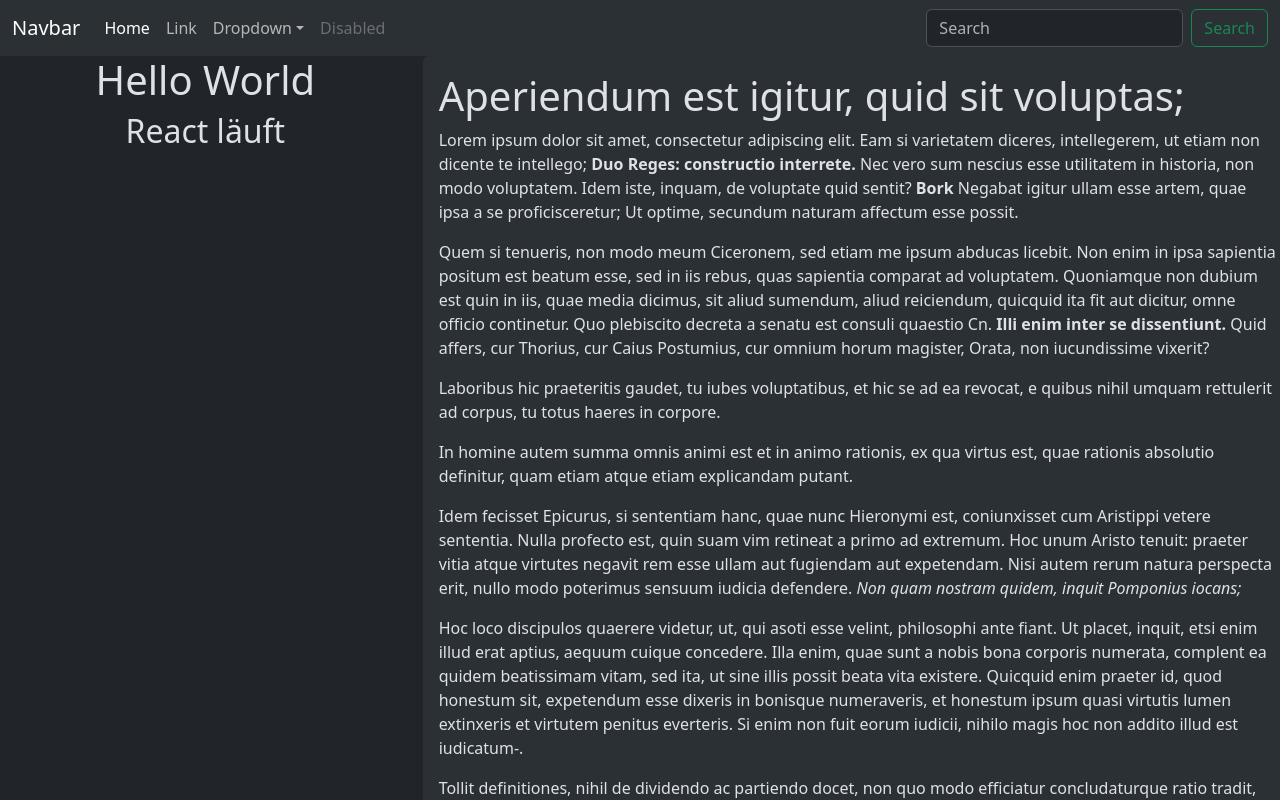
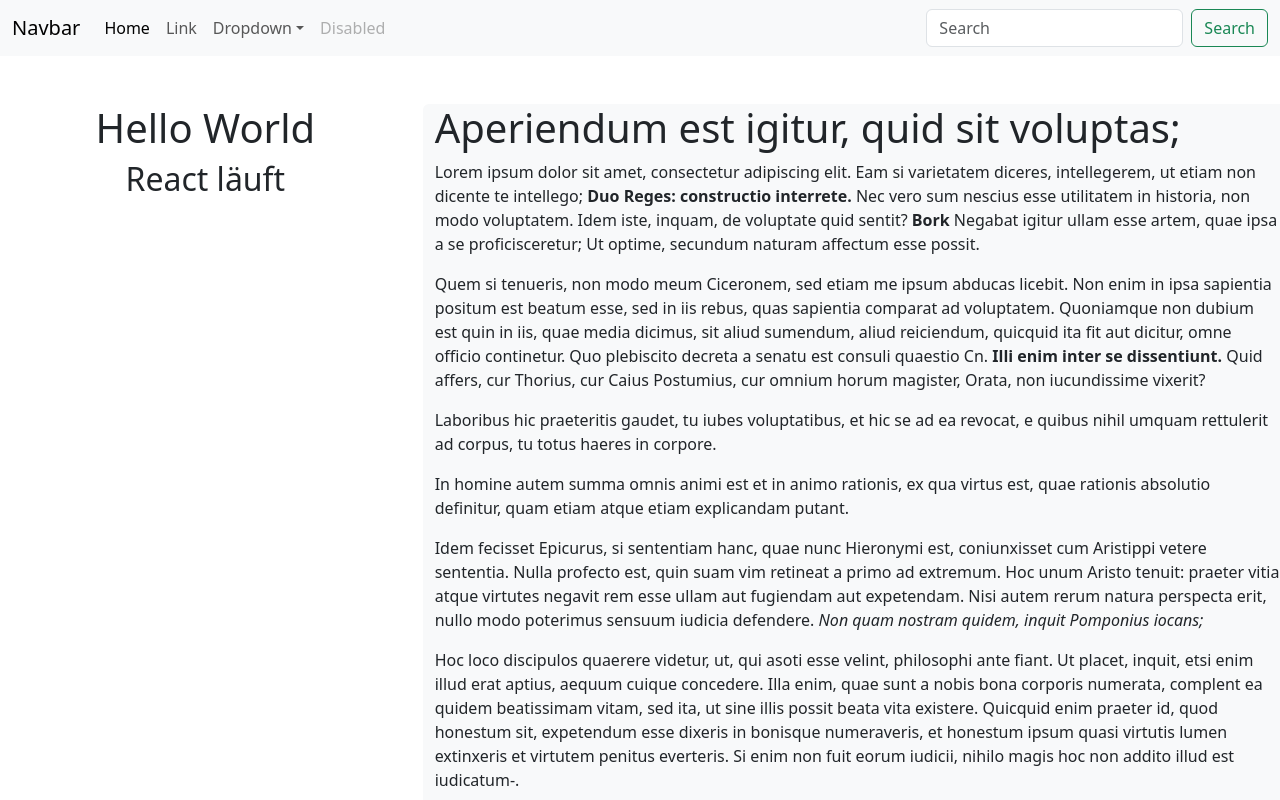
Before and after one commit to JuZankl/project, a React (Create React App) app: page / in a window 1280 px wide. Shown: the top 800 px of the page. Built offline with nearby package versions, Linux system fonts and the light colour scheme.

Commit message:
minor changes

```diff
--- a/src/comp/Content.js
+++ b/src/comp/Content.js
@@ -4,11 +4,8 @@ import "bootstrap/dist/js/bootstrap.bundle.min";
 function Content() {
   return (
     <div
-      data-bs-spy="scroll"
-      data-bs-root-margin="0px 0px -40%"
       data-bs-smooth-scroll="true"
-      class="scrollspy-example bg-body-tertiary p-3 rounded-2 col-8"
-      tabindex="0"
+      className="bg-body-tertiary rounded-2 col-8"
     >
       <h1>Aperiendum est igitur, quid sit voluptas;</h1>
 
--- a/src/index.js
+++ b/src/index.js
@@ -11,13 +11,11 @@ import "bootstrap/dist/js/bootstrap.bundle.min";
 const root = ReactDOM.createRoot(document.getElementById("root"));
 root.render(
   <React.StrictMode>
-    <body data-bs-theme="dark">
-      <Navbar />
-      <div className="row">
-        <App />
-        <Content />
-      </div>
-    </body>
+    <Navbar />
+    <div className="row mt-5">
+      <App />
+      <Content />
+    </div>
   </React.StrictMode>
 );
 
```
